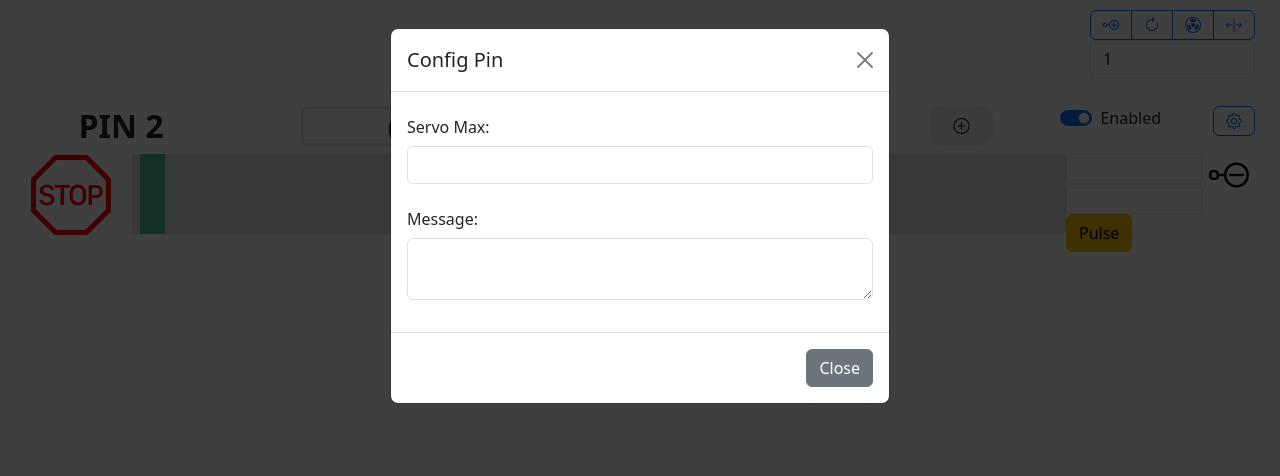
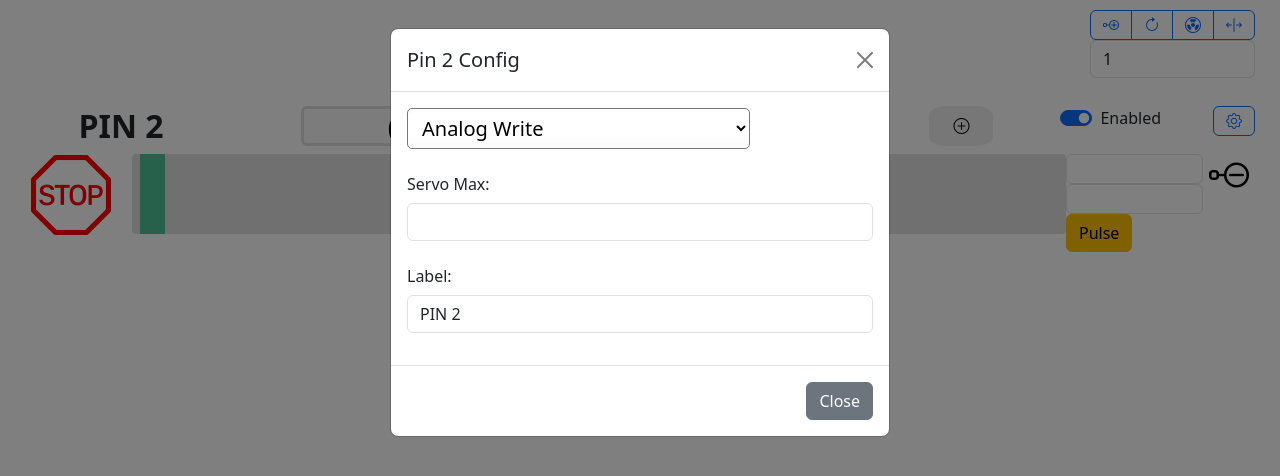
Before and after one commit to williama2012/esp32_webcontroller, a website: page index.html in a window 1280 px wide. Both pictures are taken after a click on the button 1234 px from the left and 121 px from the top of the page. Drawn offline with nearby package versions, Linux system fonts and the light colour scheme.

Commit message:
starting more pin config

```diff
--- a/index.html
+++ b/index.html
@@ -52,12 +52,10 @@
           <i class="bi bi-radioactive"></i>
         </button>
 
-        <button id="sweepBtn" class="btn btn-outline-primary" type="button" data-bs-toggle="modal" data-bs-target="#sweepModal">
+        <button id="sweepBtn" class="btn btn-outline-primary" type="button" data-bs-toggle="modal"
+          data-bs-target="#sweepModal">
           <i class="bi bi-arrows-expand-vertical"></i>
         </button>
-        <!-- <button id="settingsBtn" class="btn btn-outline-primary" type="button" data-bs-toggle="modal" data-bs-target="#configModal">
-          <i class="bi bi-gear"></i>
-        </button> -->
       </div>
       <div class="">
         <input class="form-control stepsize" type="number" id="stepsize" name="stepsize" min="1" max="1000000"
@@ -66,23 +64,30 @@
     </div>
   </div>
   <div class="slider-set"></div>
-
   <div class="modal fade" id="configModal" tabindex="-1" aria-labelledby="configModalLabel" aria-hidden="true">
     <div class="modal-dialog">
       <div class="modal-content">
         <div class="modal-header">
-          <h1 class="modal-title fs-5" id="configModalLabel">Config Pin</h1>
+          <h1 class="modal-title fs-5 config-header">Config Pin</h1>
           <button type="button" class="btn-close" data-bs-dismiss="modal" aria-label="Close"></button>
         </div>
         <div class="modal-body">
           <form>
             <div class="mb-3">
+              <select name="slider-mode-${pin}" class="slider-mode" title="Set mode">
+                <option value="analogout">Analog Write</option>
+                <option value="digitalout">Digital Write</option>
+                <option value="servo">Servo</option>
+                <option value="tone">Tone</option>
+              </select>
+            </div>
+            <div class="mb-3">
               <label for="config-servo-max" class="col-form-label">Servo Max:</label>
               <input type="number" class="form-control" id="config-servo-max">
             </div>
             <div class="mb-3">
-              <label for="message-text" class="col-form-label">Message:</label>
-              <textarea class="form-control" id="message-text"></textarea>
+              <label for="config-label" class="col-form-label">Label:</label>
+              <input type="text" class="form-control config-label" id="config-label"/>
             </div>
           </form>
         </div>
@@ -140,4 +145,5 @@
     </div>
   </div>
 </body>
+
 </html>
--- a/index.js
+++ b/index.js
@@ -33,24 +33,22 @@ function addData(data) {
 }
 
 $(function () {
-    const exampleModal = document.getElementById('exampleModal');
-    if (exampleModal) {
-        exampleModal.addEventListener('show.bs.modal', event => {
-            // Button that triggered the modal
-            const button = event.relatedTarget
-            // Extract info from data-bs-* attributes
-            const recipient = button.getAttribute('data-bs-whatever')
-            // If necessary, you could initiate an Ajax request here
-            // and then do the updating in a callback.
-
-            // Update the modal's content.
-            const modalTitle = exampleModal.querySelector('.modal-title')
-            const modalBodyInput = exampleModal.querySelector('.modal-body input')
-
-            modalTitle.textContent = `New message to ${recipient}`
-            modalBodyInput.value = recipient
-        })
-    }
+    // const configModal = document.getElementById('configModal');
+    // if (configModal) {
+    //     configModal.addEventListener('show.bs.modal', event => {
+    //         // Button that triggered the modal
+    //         const button = event.relatedTarget
+    //         // Extract info from data-bs-* attributes
+    //         const recipient = button.getAttribute('data-bs-whatever')
+    //         // If necessary, you could initiate an Ajax request here
+    //         // and then do the updating in a callback.
+    //         // Update the modal's content.
+    //         const modalTitle = configModal.querySelector('.modal-title')
+    //         const modalBodyInput = configModal.querySelector('.modal-body input')
+    //         modalTitle.textContent = `New message to ${recipient}`
+    //         modalBodyInput.value = recipient
+    //     })
+    // }
 
     const sweepModal = document.getElementById('sweepModal');
     if (sweepModal) {
@@ -423,8 +421,8 @@ function BindContainer(i, obj, settings) {
     var mode = elem.find("select.slider-mode");
     var slider = elem.find("input.slider-range");
     var valueSpan = elem.find("span.slider-details-val");
-
     var sliderEnabled = elem.find("input.slider-enabled");
+    var settingsBtn = elem.find("button.slider-settings");
 
     var max = MAX_PWM;
     if (settings) {
@@ -512,7 +510,6 @@ function BindContainer(i, obj, settings) {
         if (evt.ctrlKey) {
             //evt.preventDefault();
             $(".slider").val(0).trigger("input").change();
-
             return;
         }
 
@@ -529,7 +526,6 @@ function BindContainer(i, obj, settings) {
         RebuildPins();
         localStorage.setItem("pinSettings", JSON.stringify(pinSettings));
     });
-
 
     var pulseValue = elem.find("input.pulse-input-value");
     var pulseTime = elem.find("input.pulse-input-time");
@@ -551,9 +547,22 @@ function BindContainer(i, obj, settings) {
         slider.val(Number(slider.val()) - 1).trigger("input").change();
     });
 
-    sliderEnabled.on("change", function(evt) {
+    sliderEnabled.on("change", function (evt) {
         var checked = sliderEnabled.prop("checked");
         slider.prop("disabled", !checked);
+    });
+
+    settingsBtn.on("click", function (evt) {
+        let modal = $('#configModal');
+        modal.modal('show');
+        modal.find(".config-header").html(`Pin ${pin} Config`);
+        var config = _.find(pinSettings, (i) => {
+            return i.pin == pin;
+        });
+        console.log("config", config);
+        modal.find("input.config-label").val(`PIN ${pin}`);
+
+
     });
 
 }
@@ -594,8 +603,8 @@ function CreateSliderContainer(pin) {
                 </label>
             </div>
             <span>
-                <button id="settingsBtn" class="btn btn-outline-primary" type="button" data-bs-toggle="modal" data-bs-target="#configModal">
-                <i class="bi bi-gear"></i>
+                <button id="slider-settings-${pin}" class="btn btn-outline-primary slider-settings" type="button">
+                    <i class="bi bi-gear"></i>
                 </button>
             </span>
         </div>
```
